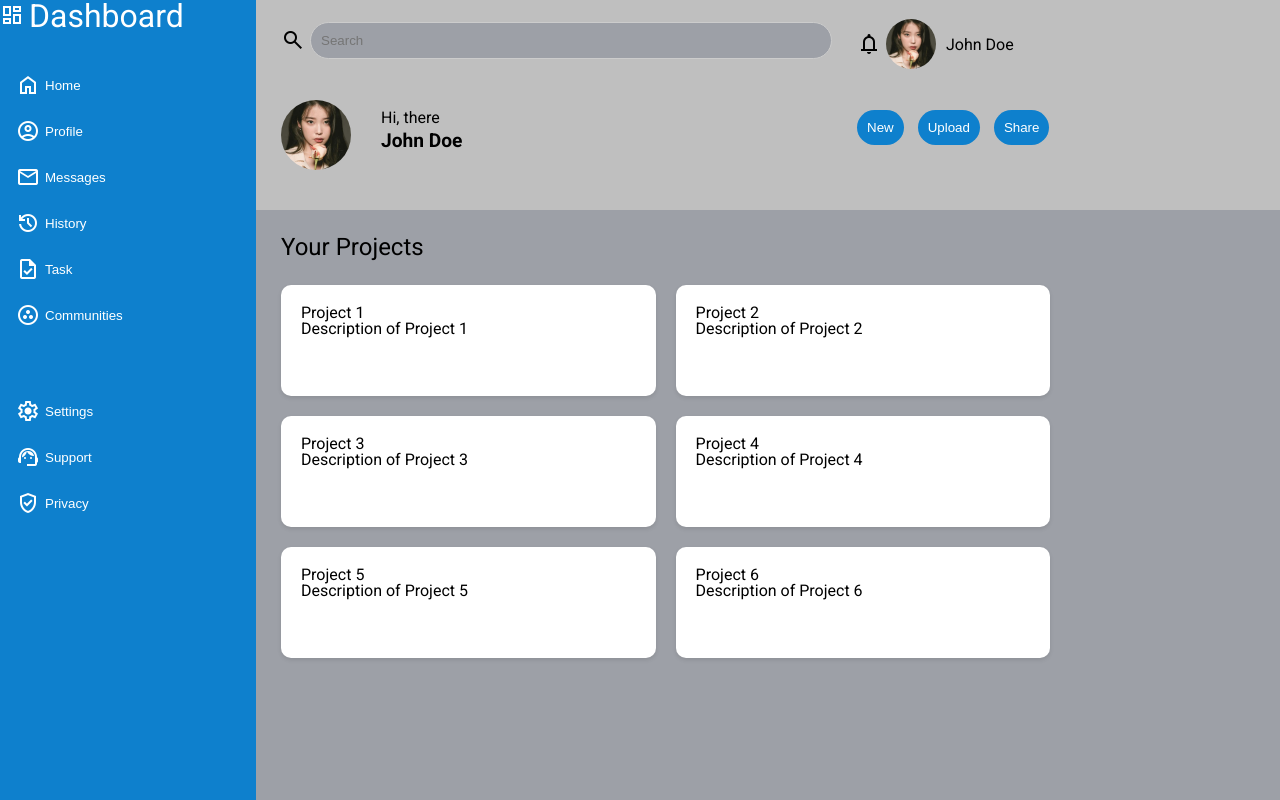
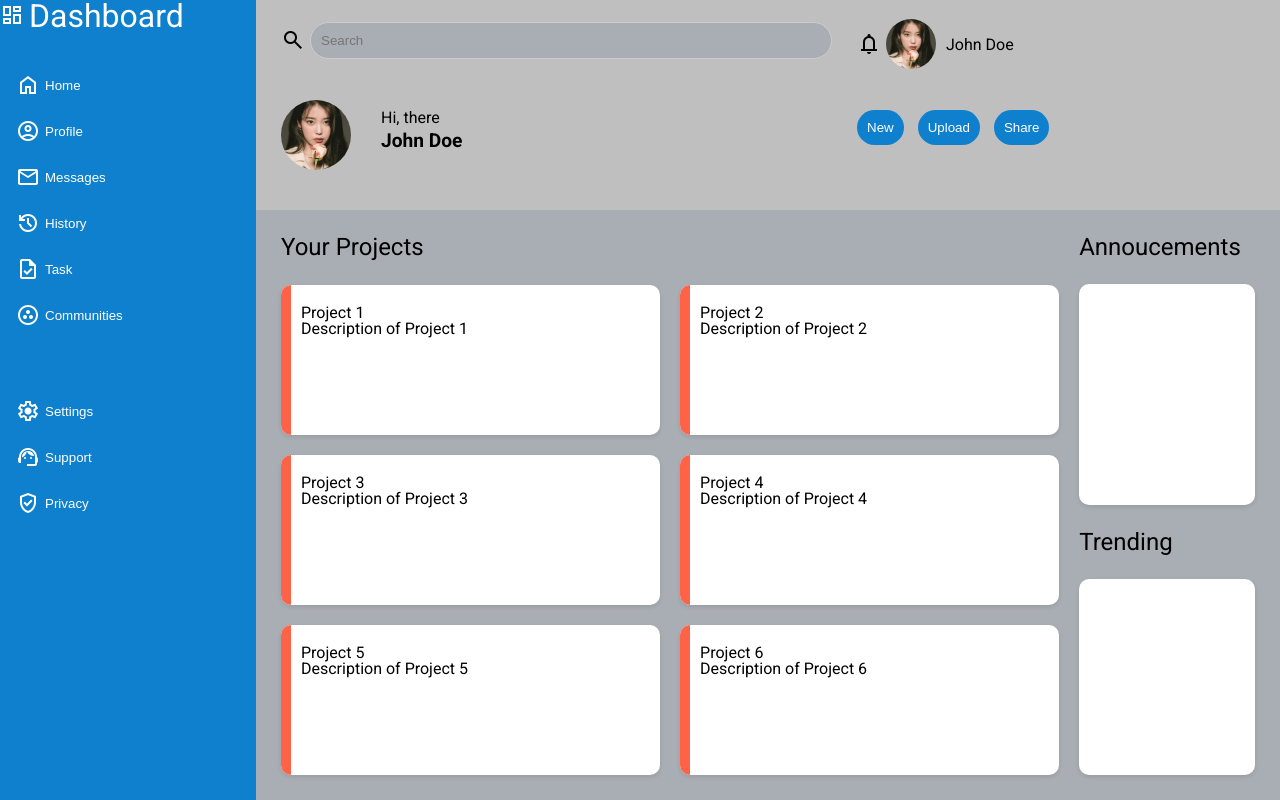
Before and after one commit to Wegelius/odin-admin-dashboard, a plain HTML site: page index.html in a window 1280 px wide. Drawn offline with nearby package versions, Linux system fonts and the light colour scheme.

Commit message:
Completed main layout of the page

```diff
--- a/index.html
+++ b/index.html
@@ -171,8 +171,23 @@
                     <p>Description of Project 6</p>
                 </div>
             </div>
-            <div class="annoucements"></div>
-            <div class="trending"></div>
+            <div class="content-sidebar">
+                <div class="annoucements">
+                    <div class="annoucements-header">
+                        <h1>Annoucements</h1>
+                    </div>
+                    <div class="annoucement-card">
+                    </div>
+
+
+                </div>
+                <div class="trending">
+                    <div class="trending-header">
+                        <h1>Trending</h1>
+                    </div>
+                    <div class="trending-card">
+                    </div>
+                </div>
             </div>
 </body>
 
--- a/styles.css
+++ b/styles.css
@@ -99,7 +99,7 @@ body {
     border: 1px solid #ccc;
     border-radius: 20px;
     width: 500px;
-    background-color: rgb(157,160,167);
+    background-color: rgb(169,	174, 180);
 
 }
 
@@ -117,11 +117,7 @@ body {
 
 }
 
-/* .header-top, .header-bottom {
-    display: flex;
-    align-items: center;
-    justify-content: space-between;
-} */
+
 
 .header {
     display: grid;
@@ -203,11 +199,12 @@ body {
 }
 
 .content {
-    background-color: rgb(157,160,167);
+    background-color: rgb(169,	174, 180);
     grid-column: 2;
     grid-row: 2;
     display: grid;
     grid-template-columns: 4fr 1fr;
+    gap: 20px;
 }
 
 .new-button, .share-button, .upload-button {
@@ -224,8 +221,10 @@ body {
     border-radius: 10px;
     box-shadow: 0px 2px 4px rgba(0, 0, 0, 0.1);
     padding: 20px;
+    position: relative; /* Needed for pseudo-element to position relative to this element  */
+}
 
-}
+
 
 
 .projects {
@@ -233,10 +232,73 @@ body {
     grid-template-columns: repeat(auto-fit, minmax(300px, 1fr));
     grid-template-rows: 30px 1fr 1fr 1fr;
     gap: 20px;
-    margin: 25px;
+    margin: 25px 0 25px 25px;
 }
 
 .projects-header {
-    grid-column: 1 / -1; /* Adjust as needed */
+    grid-column: 1 / -1;
     font-size: x-large;
 }
+
+
+.content-sidebar {
+    display: grid;
+    grid-template-rows: 1fr 1fr;
+    height: 100%;
+
+}
+
+
+.annoucements, .trending {
+    display: grid;
+    grid-template-rows: auto 1fr;
+    margin-right: 25px;
+}
+
+.annoucement-card {
+    background-color: #ffffff;
+    border-radius: 10px;
+    box-shadow: 0px 2px 4px rgba(0, 0, 0, 0.1);
+    padding: 20px;
+
+}
+
+.annoucements-header {
+    grid-column: 1 / -1;
+    font-size: x-large;
+    margin: 25px 0;
+}
+
+.trending-card {
+    background-color: #ffffff;
+    border-radius: 10px;
+    box-shadow: 0px 2px 4px rgba(0, 0, 0, 0.1);
+    padding: 20px;
+    margin-bottom: 25px;
+}
+
+
+
+.trending-header {
+    grid-column: 1 / -1;
+    font-size: x-large;
+    margin: 25px 0;
+}
+
+.project-card {
+
+    position: relative;
+}
+
+.project-card::after {
+    content: "";
+    position: absolute;
+    top: 0;
+    left: 0;
+    width: 10px;
+    height: 100%;
+    background-color: #ff6347;
+    border-top-left-radius: 15px;
+    border-bottom-left-radius: 15px;
+
+}
```
Also changed, not shown: 1 other file. Lines whose indentation alone changed are shown as unchanged.
